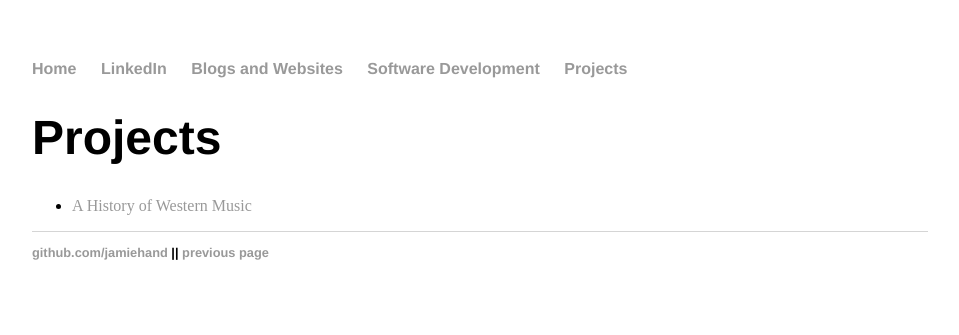
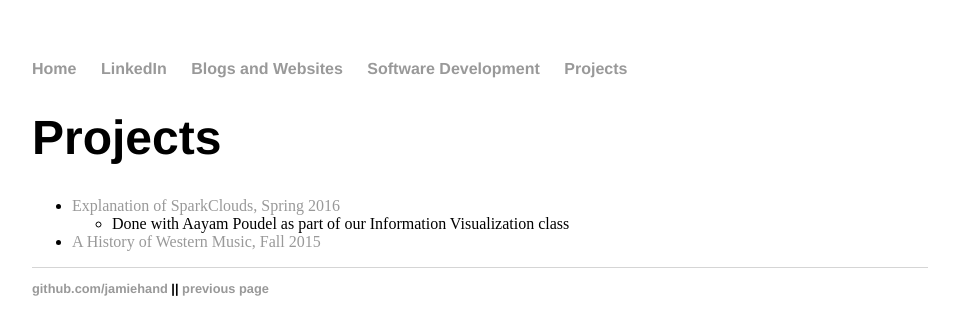
Before and after one commit to jamiehand/jamiehand.github.io, a Jekyll site: the page built from projects/index.md, in a window 1280 px wide. Shown: the top 335 px of the page, without its empty margins (160-1119 px from the left). Built offline with Jekyll 4.4.1, drawn with Linux system fonts in a browser that asks for light colours.

Commit message:
Add sparkclouds to projects

```diff
--- a/projects/index.md
+++ b/projects/index.md
@@ -4,4 +4,6 @@ title: Projects
 ---
 # {{ page.title }}
 
-* [A History of Western Music](./history-of-western-music)
+* [Explanation of SparkClouds, Spring 2016](http://jamiechand.com/infovis-sparkclouds/)
+  * Done with Aayam Poudel as part of our Information Visualization class
+* [A History of Western Music, Fall 2015](./history-of-western-music)
```
